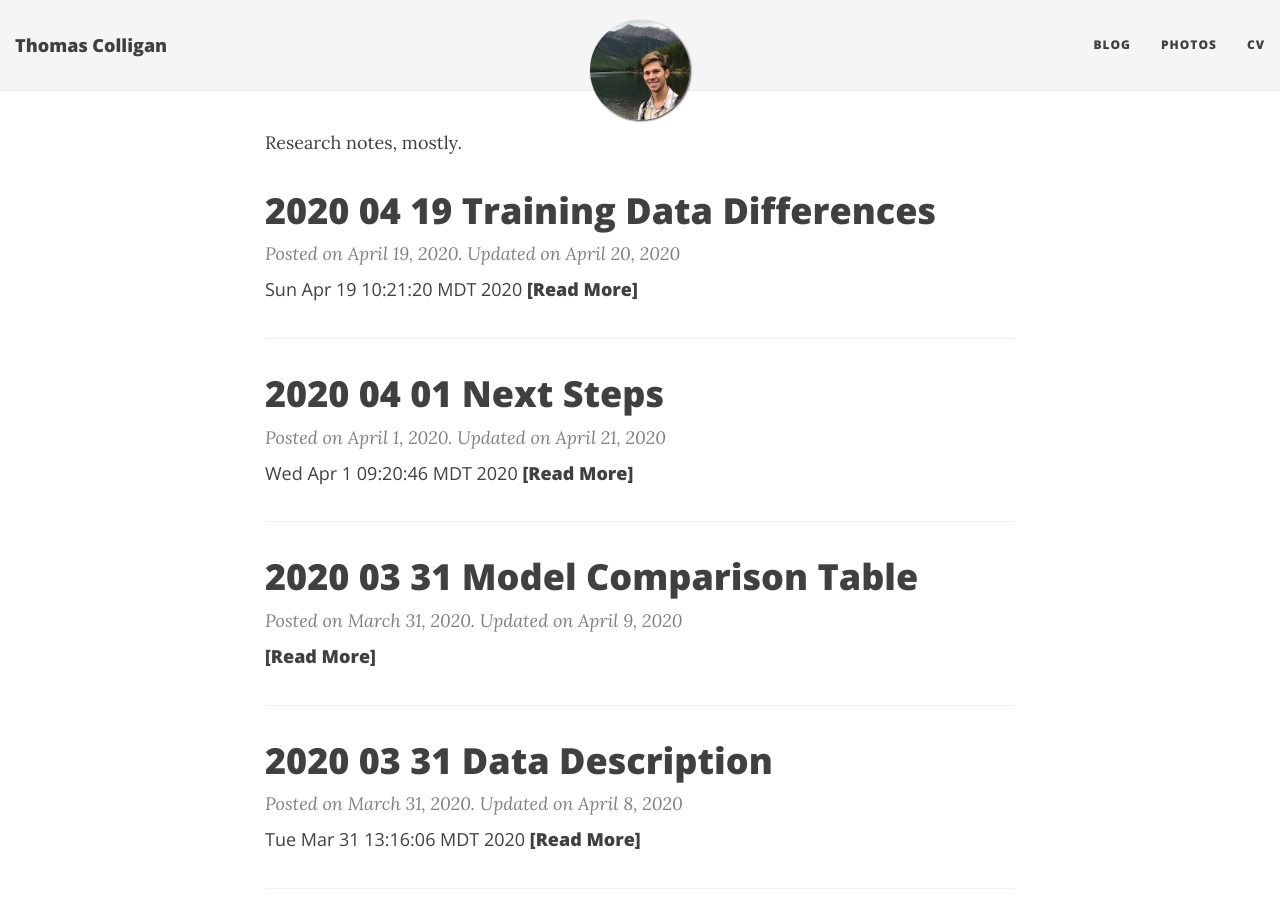
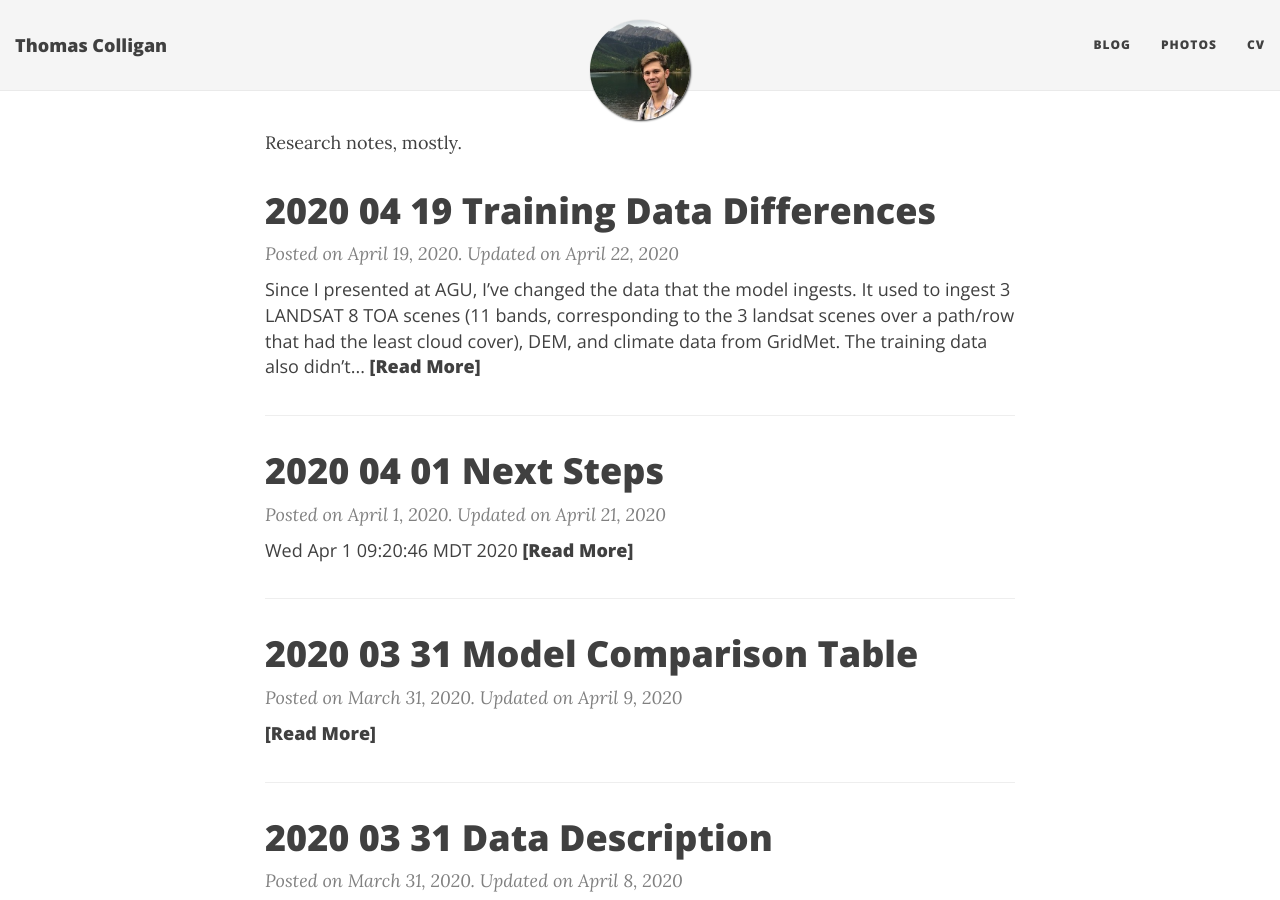
Before and after one commit to colligant/colligant.github.io, a Jekyll site: the page built from blog/index.html, in a window 1280 px wide and 900 px high. Built offline with Jekyll 4.4.1, drawn with Linux system fonts in a browser that asks for light colours; nearby versions of some CDN libraries; the list of posts is cut into pages by our own code; some of the changed lines change nothing that is shown.

Commit message:
add updated blog POSAT

````diff
--- a/_posts/2020-04-19-2020-04-19-training-data-differences.md
+++ b/_posts/2020-04-19-2020-04-19-training-data-differences.md
@@ -1,9 +1,8 @@
 ---
 layout: post
 published: true
-updated: Mon April 20
+updated: Wed April 22
 ---
-Sun Apr 19 10:21:20 MDT 2020
 
 Since I presented at AGU, I've changed the data that the model ingests.
 It used to ingest 3 LANDSAT 8 TOA scenes (11 bands, corresponding to the 3 landsat scenes over a
@@ -83,3 +82,83 @@
 
 There are ~10k more irrigated pixels in the original test set than the surface reflectance test set
 (due to the exclusion of path/row 39/29).
+
+
+### Evaluating on the year 2015.
+I downloaded surface reflectance images for the year 2015 in areas where we have labeled irrigated
+data. Since the model reached ~91 f1 on the 2013 data, I figured it would be a good idea to evaluate
+the performance of the 2013 model on 2015 data. So I extracted data for 2015. The subletly here with
+evalutation / validation lies in choosing the start date of the image stack to ingest into the
+model. For 2015, the whole years' worth of images is available (from Jan 1 to Dec 31), and for 2013
+only images from March through Dec are available. I thought that starting the validation for 2015
+around March or April would produce good results, but recall was ~0.01. This means that the model is
+only noticing 1% of the pixels that are irrigated. So right now I'm experimenting with different
+start dates. I'm starting at the first image we have for 2015 (January), and stepping through one
+image at a time. So far (with start dates in the first 5 or so images of 2015), the model is failing
+miserably, reporting really bad f1 scores. This is frustrating, but before I nail down the
+following I won't report results:
+- I'm extracting 2015 data on a remote machine (where I have a branch of the project that
+  isn't always up-to-date with master b/c of path differences and use differences). This makes it
+  impossible to tell if the extraction is working correctly. I'm going to copy some data over to
+  this machine and make sure it's correct.
+- The model overfit on the training/test set for 2013. The accuracy of the model (even though I
+  trained it for 4 days) never started decreasing. This indicates that the train/test datasets
+  either
+  - Are too correlated, and it's impossible to overfit
+  - The training set is too large for the model to fit entirely (I mean, it's 100s of millions
+  of pixels and the network has only ~5m params). I also choose a random start date for the image
+  stack that is fed into the model at train time. That means the dataset to fit is around a factor
+  of 5 larger than the number of labeled tiles (50k).
+
+I don't know how to test either of these hypotheses.
+To actually investigate whether or not the images from 2013 and 2015 had similar spacing in
+time/absolute values of dates during the year at which they were taken, I produced the following
+figure:
+![](/assets/img/2013vs2015.png)
+
+The black dots indicate sampling dates for 2015 images, and the cyan dots indicate the same for
+2013.
+The x-axis is the path/row over which the stream of images was taken. Two things to notice:
+ - The images from 2013 and 2015 are offset by a few days (around 5 or 6 ) when there are
+   images. This is to be expected, and sampling dates from the 2013 training dataset are all over
+   the map as well.
+ - There are gaps in the data, especially for 2013. The irregular sampling dates for the two years
+   may be troublesome for the model.
+
+I hope that the method works for out-of-time domain data. If it didn't, it wouldn't be worth
+much. I'm going to manually investigate the data, and hope that there's something wrong with
+the data extraction or the start date for evaluation. So far, with start indices from 0-7, the model
+fails miserably. The precision and recall for all of the classes (uncultivated, irrigated,
+unirrigated) hover around the same values:
+
+```python
+# p: precision, r:recall
+# 0: irrigated, 1: uncultivated, 2: unirrigated
+start idx 5
+p:{0: 0.9613971388584199, 1: 0.2637492017861905, 2: 0.15763485105628156}
+r:{0: 0.019837333995067673, 1: 0.9365013412690851, 2: 0.7966828662035332}
+---------------
+start idx 6
+ p:{0: 0.9612048179842079, 1: 0.2821509774239669, 2: 0.1553397497541973}
+ r:{0: 0.01775879267815372, 1: 0.9431848352355213, 2: 0.8397357248654894}
+---------------
+start idx 7
+ p:{0: 0.9635220145581115, 1: 0.27067814296413256, 2: 0.15140776861381938}
+ r:{0: 0.01707038479516491, 1: 0.8873007289751927, 2: 0.8351860293064247}
+ ...
+ and so on for start idx 8, 9 (and 0, 1, 2, 3, 4).
+```
+
+This is really frustrating. I've spent so much time on this project (not doing anything with the ML
+algorithm, but mostly messing around with feature preprocessing) with no results.
+I'm going to also evaluate images with the 2015 data and see what happens.
+
+If out-of-time-domain prediction is still this terrible, I have to change something significant
+about the model (OR THE DATA). One thing I could do would be to add more data - extract data for
+unirrigated/uncultivated for years other than 2013. Another thing would be to train a recurrent
+model or something like that. Or just accept the fact that prediction for different years is not
+feasible.
+
+Honestly, I don't know what else to do. I might just evaluate the model on certain path/rows which
+have similar sampling dates and call it. I could preprocess the data so that the sampling dates of
+the 2015 data are similar to the 2013 data. This might result in better accuracy.
````
